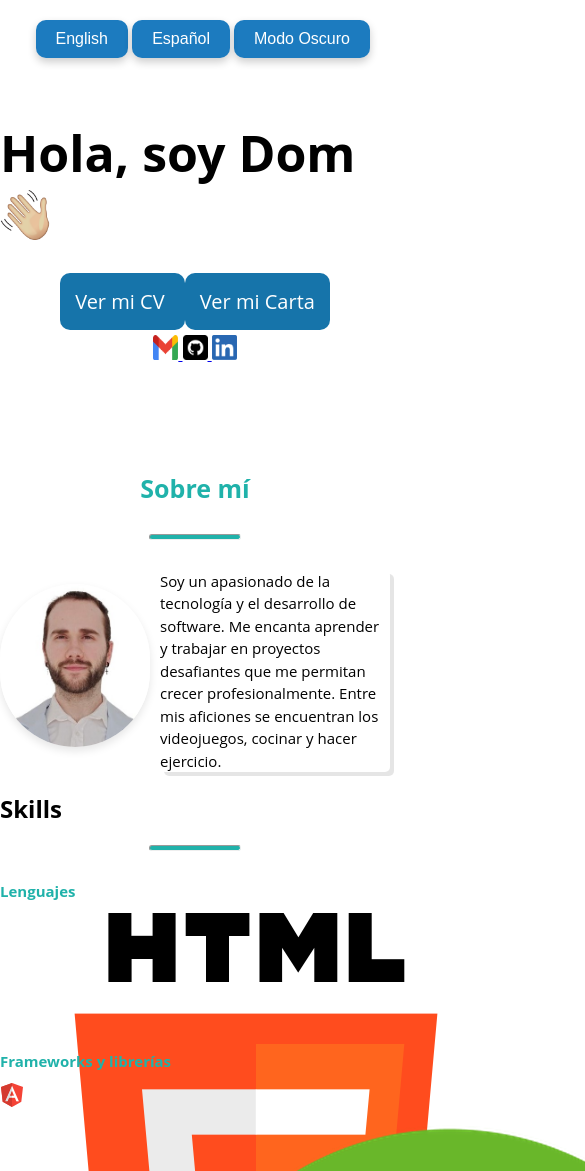
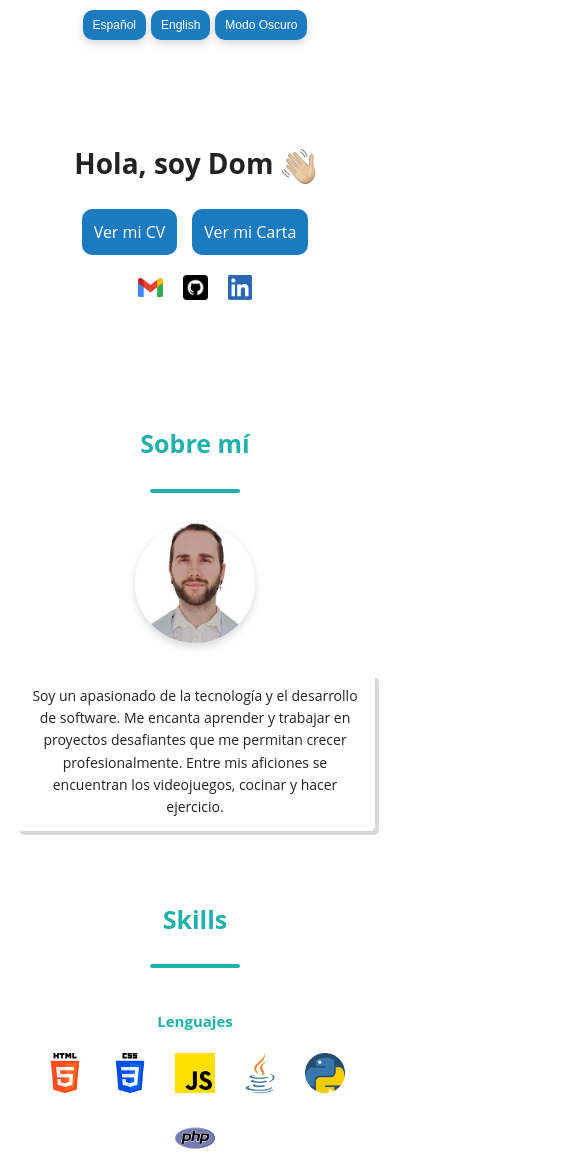
Before and after one commit to DMC4299/Portfolio.github.io, a plain HTML site: page index.html in a window 390 px wide. Shown: the top 1171 px of the page, 585 px wide, since content can reach past the window. Drawn offline with Linux system fonts and the light colour scheme.

Commit message:
Refactor CSS for improved organization and theming

```diff
--- a/css/style.css
+++ b/css/style.css
@@ -1,175 +1,316 @@
+
+/* ========================================
+   CONFIGURACIÓN GENERAL
+======================================== */
+
+:root {
+    --color-fondo: #ffffff;
+    --color-texto: #222222;
+    --color-principal: lightseagreen;
+    --color-boton: #1c7bbf;
+    --color-boton-hover: #155a94;
+    --color-tarjeta: #ffffff;
+    --color-texto-tarjeta: #333333;
+    --color-sombra: rgba(0, 0, 0, 0.15);
+    --color-scroll: #888888;
+}
+
+* {
+    box-sizing: border-box;
+}
+
 html {
     scroll-behavior: smooth;
 }
+
 body {
     margin: 0;
     padding: 0;
     font-family: 'Open Sans', sans-serif;
-    background-color: white;
+    background-color: var(--color-fondo);
+    color: var(--color-texto);
+    transition: background-color 0.3s, color 0.3s;
 }
-.darkmode {
-    background-color: #121212;
-    color: white;
+
+/* ========================================
+   MODO OSCURO
+======================================== */
+
+body.darkmode {
+    --color-fondo: #121212;
+    --color-texto: #ffffff;
+    --color-principal: #40cfc5;
+    --color-boton: #176ba5;
+    --color-boton-hover: #258aca;
+    --color-tarjeta: #1e1e1e;
+    --color-texto-tarjeta: #eeeeee;
+    --color-sombra: rgba(0, 0, 0, 0.4);
+    --color-scroll: #555555;
 }
-button {
-    transition: background-color 0.3s, color 0.3s;
-    border-radius: 10px;
-    border: none;
-}
-button:hover{
-    background-color: #1c7bbf;
-    color: white;
-    transform: scale(1.05);
-}
-#contacto img{
-    width: 25px;
-    height: 25px;
-    padding-top: 20px;
-}
-#modoscuro, #translate-en, #translate-es{
+
+/* ========================================
+   BOTONES DE CONFIGURACIÓN
+======================================== */
+
+#controles {
     position: fixed;
     top: 20px;
+    right: 20px;
+    z-index: 1000;
+    display: flex;
+    flex-direction: row-reverse;
+    gap: 10px;
+}
+
+button {
     padding: 10px 20px;
     font-size: 16px;
     cursor: pointer;
-    background-color: #1c7bbf;
+    background-color: var(--color-boton);
     color: white;
     border: none;
     border-radius: 10px;
-    transition: background-color 0.3s, color 0.3s, transform 0.3s;
-    box-shadow: 0 4px 8px rgba(0, 0, 0, 0.2);
+    box-shadow: 0 4px 8px var(--color-sombra);
+    transition: background-color 0.3s, transform 0.3s;
 }
-#modoscuro{
-    right: 20px;
+
+button:hover {
+    background-color: var(--color-boton-hover);
+    transform: scale(1.05);
 }
-#translate-en {
-    right: 262px;
+
+button:focus-visible,
+a:focus-visible {
+    outline: 3px solid var(--color-principal);
+    outline-offset: 3px;
 }
-#translate-es {
-    right: 160px;
+
+/* ========================================
+   PRESENTACIÓN
+======================================== */
+
+#hola {
+    min-height: 450px;
+    display: flex;
+    align-items: center;
+    justify-content: center;
+    flex-direction: column;
+    text-align: center;
+    padding: 100px 20px 40px;
 }
-#hola {
-    height: 450px;
-}
+
 #hola h1 {
     font-size: 50px;
+    margin-bottom: 25px;
 }
+
 #saludo {
     height: 50px;
     width: 50px;
+    vertical-align: middle;
+    object-fit: contain;
 }
+
+/* ========================================
+   CURRÍCULUM
+======================================== */
+
+#cv {
+    display: flex;
+    justify-content: center;
+    align-items: center;
+    flex-wrap: wrap;
+    gap: 15px;
+}
+
 #cv a {
-    background-color: rgb(22, 116, 170);
+    display: inline-block;
+    background-color: var(--color-boton);
     border-radius: 10px;
     font-size: 20px;
     color: white;
     text-decoration: none;
     padding: 15px;
+    transition: background-color 0.3s, transform 0.3s;
 }
-#apartado, #hola {
+
+#cv a:hover {
+    background-color: var(--color-boton-hover);
+    transform: translateY(-3px);
+}
+
+/* ========================================
+   CONTACTO
+======================================== */
+
+#contacto {
+    display: flex;
+    align-items: center;
+    justify-content: center;
+    gap: 20px;
+}
+
+#contacto img {
+    width: 25px;
+    height: 25px;
+    margin-top: 20px;
+    object-fit: contain;
+    transition: transform 0.3s;
+}
+
+#contacto img:hover {
+    transform: scale(1.2);
+}
+
+/* ========================================
+   APARTADOS
+======================================== */
+
+.apartado {
     display: flex;
     align-items: center;
     justify-content: center;
     flex-direction: column;
+    padding: 35px 20px;
+    text-align: center;
 }
-#apartado h1 {
+
+.apartado h1 {
     font-size: 25px;
-    color: lightseagreen;
+    color: var(--color-principal);
 }
+
+hr {
+    width: 90px;
+    height: 4px;
+    background-color: var(--color-principal);
+    border: none;
+    border-radius: 10px;
+    margin-bottom: 30px;
+}
+
+/* ========================================
+   SOBRE MÍ
+======================================== */
+
 #divmedio {
     display: flex;
     align-items: center;
     justify-content: center;
     text-align: left;
+    gap: 15px;
     max-width: 600px;
+    width: 100%;
 }
+
 #mifoto {
     width: 150px;
-    border-radius: 100px;
-    margin-right: 10px;
-    margin-bottom: 10px;
-    box-shadow: 0px 4px 8px rgba(0, 0, 0, 0.1);
+    height: 150px;
+    flex-shrink: 0;
+    border-radius: 50%;
+    object-fit: cover;
+    box-shadow: 0 4px 8px var(--color-sombra);
 }
+
 #miparrafo {
-    font-size: 18px;
-    line-height: 1.5;
+    flex: 1;
+    font-size: 15px;
+    line-height: 1.6;
     margin: 0;
+    padding: 12px;
     border-radius: 5px;
+    box-shadow: 4px 4px var(--color-sombra);
+}
+
+/* ========================================
+   SKILLS
+======================================== */
+
+h2 {
     font-size: 15px;
-    box-shadow: 4px 4px rgba(0, 0, 0, 0.1);
+    color: var(--color-principal);
 }
-hr {
-    width: 90px;
-    height: 4px;
-    background-color: lightseagreen;
-    border-radius: 10px;
-    margin-bottom: 30px;
+
+#lenguajes,
+.lenguajes {
+    display: flex;
+    align-items: center;
+    justify-content: center;
+    flex-wrap: wrap;
+    gap: 10px;
+    width: 100%;
+    max-width: 700px;
+    min-height: 100px;
+    margin-bottom: 20px;
 }
-#lenguajes {
+
+.parte {
     display: flex;
-    height: 125px;
+    align-items: center;
+    justify-content: center;
+    padding: 10px;
 }
-#parte img {
+
+.parte img {
     width: 50px;
     height: 50px;
-    padding: 20px;
+    object-fit: contain;
     transition: transform 0.3s ease-in-out;
 }
-#parte img:hover {
-    transform: scale(1.5);
+
+.parte img:hover {
+    transform: scale(1.3);
 }
-h2 {
-    font-size: 15px;
-    color: lightseagreen;
-}
-::-webkit-scrollbar {
-    width: 15px;
-}
-::-webkit-scrollbar-thumb {
-    background-color: #888;
-    border-radius: 10px;
-    border: 2px solid #f1f1f1;
-}
-::-webkit-scrollbar-thumb:hover {
-    background-color: #555;
-}
+
+/* ========================================
+   PROYECTOS
+======================================== */
+
 #proyectos {
     display: flex;
     flex-wrap: wrap;
     justify-content: center;
     gap: 20px;
+    width: 100%;
+    max-width: 1200px;
 }
 
 .proyecto {
-    background-color: #fff;
+    background-color: var(--color-tarjeta);
+    color: var(--color-texto-tarjeta);
     padding: 20px;
     width: 280px;
+    display: flex;
+    flex-direction: column;
+    align-items: center;
     border-radius: 10px;
-    box-shadow: 0px 4px 8px rgba(0, 0, 0, 0.2);
+    box-shadow: 0 4px 8px var(--color-sombra);
     text-align: center;
     transition: transform 0.3s ease-in-out, box-shadow 0.3s ease-in-out;
 }
 
 .proyecto:hover {
-    transform: scale(1.05);
-    box-shadow: 0px 6px 12px rgba(0, 0, 0, 0.3);
+    transform: translateY(-5px);
+    box-shadow: 0 6px 12px var(--color-sombra);
 }
 
 .proyecto h2 {
     font-size: 20px;
-    color: lightseagreen;
+    color: var(--color-principal);
 }
 
 .proyecto p {
     font-size: 14px;
-    color: #333;
+    color: var(--color-texto-tarjeta);
+    line-height: 1.5;
+    flex-grow: 1;
 }
 
 .proyecto a {
     display: inline-block;
     margin-top: 10px;
     padding: 10px 15px;
-    background-color: #1c7bbf;
+    background-color: var(--color-boton);
     color: white;
     text-decoration: none;
     border-radius: 5px;
@@ -177,5 +318,161 @@ h2 {
 }
 
 .proyecto a:hover {
-    background-color: #155a94;
+    background-color: var(--color-boton-hover);
 }
+
+/* ========================================
+   BARRA DE DESPLAZAMIENTO
+======================================== */
+
+::-webkit-scrollbar {
+    width: 12px;
+}
+
+::-webkit-scrollbar-thumb {
+    background-color: var(--color-scroll);
+    border-radius: 10px;
+    border: 2px solid var(--color-fondo);
+}
+
+::-webkit-scrollbar-thumb:hover {
+    background-color: #555555;
+}
+
+/* ========================================
+   RESPONSIVE: TABLETS
+======================================== */
+
+@media (max-width: 768px) {
+
+    #controles {
+        top: 10px;
+        right: 10px;
+        gap: 6px;
+    }
+
+    #controles button {
+        padding: 8px 12px;
+        font-size: 13px;
+    }
+
+    #hola {
+        min-height: 400px;
+    }
+
+    #hola h1 {
+        font-size: 38px;
+    }
+
+    #divmedio {
+        max-width: 550px;
+    }
+
+    .proyecto {
+        width: calc(50% - 20px);
+        min-width: 240px;
+    }
+}
+
+/* ========================================
+   RESPONSIVE: MÓVILES
+======================================== */
+
+@media (max-width: 480px) {
+
+    #controles {
+        position: absolute;
+        top: 10px;
+        right: 10px;
+        left: 10px;
+        justify-content: center;
+        flex-direction: row-reverse;
+        gap: 5px;
+    }
+
+    #controles button {
+        padding: 8px 10px;
+        font-size: 12px;
+    }
+
+    #hola {
+        min-height: 380px;
+        padding: 80px 15px 30px;
+    }
+
+    #hola h1 {
+        font-size: 28px;
+    }
+
+    #saludo {
+        width: 35px;
+        height: 35px;
+    }
+
+    #cv a {
+        font-size: 16px;
+        padding: 12px;
+    }
+
+    .apartado {
+        padding: 25px 15px;
+    }
+
+    #divmedio {
+        flex-direction: column;
+        align-items: center;
+        text-align: center;
+    }
+
+    #mifoto {
+        width: 120px;
+        height: 120px;
+        margin: 0 0 15px;
+    }
+
+    #miparrafo {
+        font-size: 14px;
+        text-align: center;
+    }
+
+    #lenguajes,
+    .lenguajes {
+        min-height: auto;
+        gap: 5px;
+    }
+
+    .parte img {
+        width: 40px;
+        height: 40px;
+    }
+
+    #proyectos {
+        flex-direction: column;
+        align-items: center;
+    }
+
+    .proyecto {
+        width: 100%;
+        max-width: 320px;
+        min-width: 0;
+    }
+}
+
+/* ========================================
+   REDUCIR MOVIMIENTO
+======================================== */
+
+@media (prefers-reduced-motion: reduce) {
+
+    html {
+        scroll-behavior: auto;
+    }
+
+    *,
+    *::before,
+    *::after {
+        animation-duration: 0.01ms !important;
+        animation-iteration-count: 1 !important;
+        transition-duration: 0.01ms !important;
+    }
+}
```
